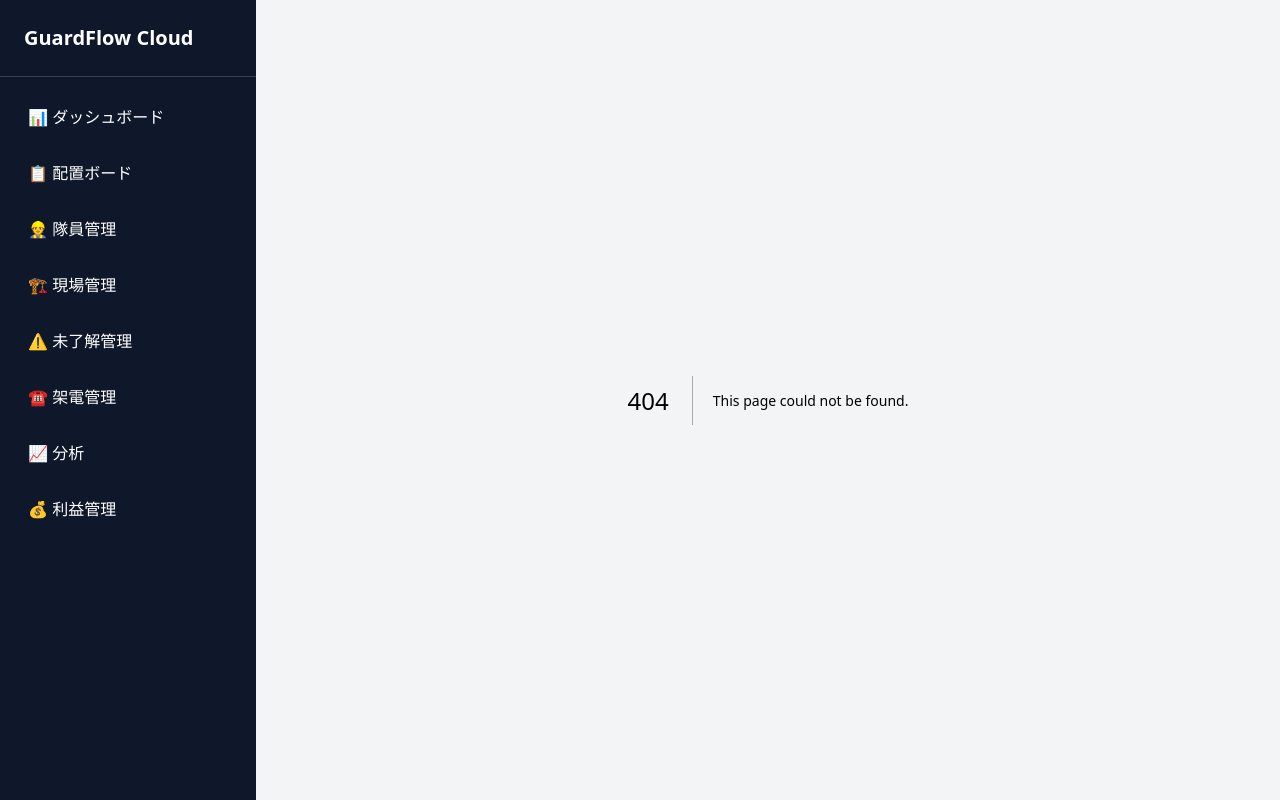
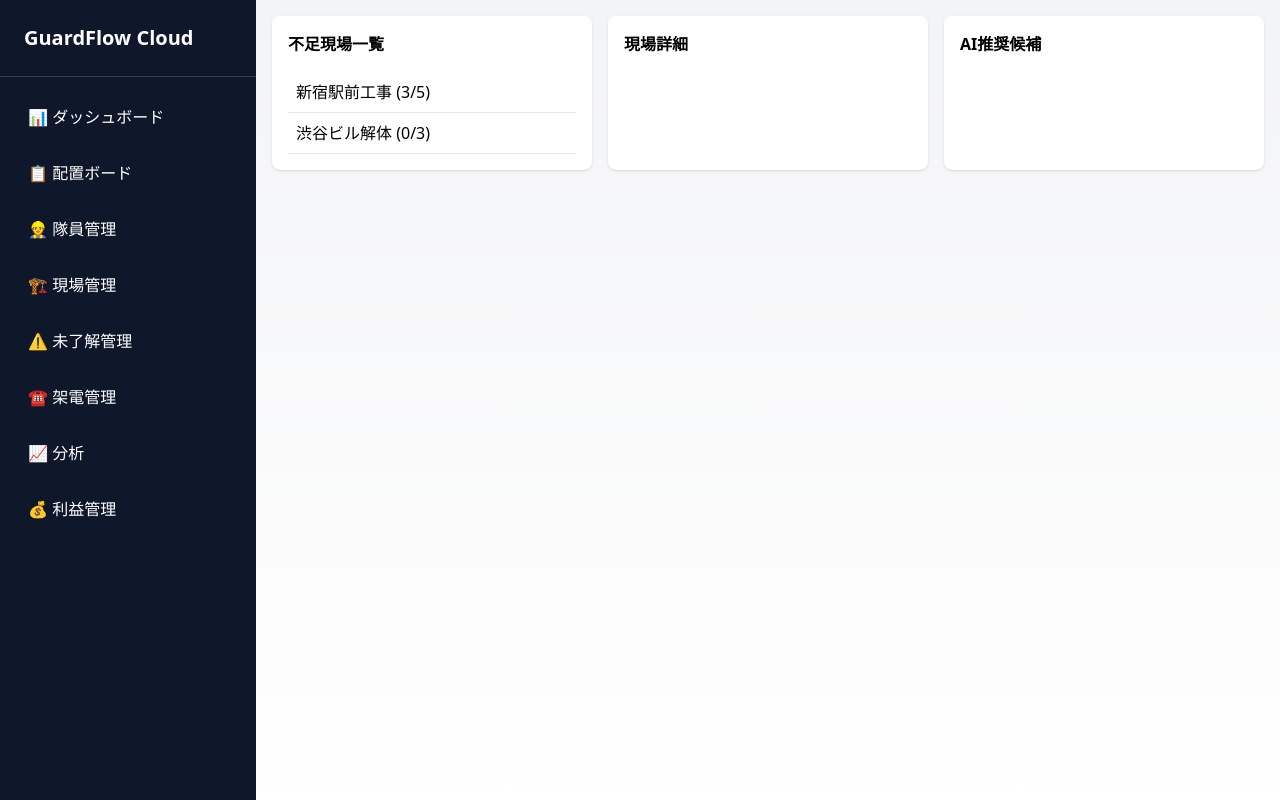
Before and after one commit to saekk0314-sudo/GuardFlow, a Next.js app: page /board in a window 1280 px wide. Before the commit this address had no page. Built offline with nearby package versions, Linux system fonts and the light colour scheme.

Commit message:
page.tsx を作成

```diff
--- /dev/null
+++ b/app/board/page.tsx
@@ -0,0 +1,35 @@
+'use client';
+import { useState } from 'react';
+
+export default function AssignmentBoard() {
+  const [sites] = useState([
+    { id: 1, name: '新宿駅前工事', required: 5, assigned: 3 },
+    { id: 2, name: '渋谷ビル解体', required: 3, assigned: 0 },
+  ]);
+
+  return (
+    <div className="grid grid-cols-1 md:grid-cols-3 gap-4 p-4">
+      {/* 左: 不足現場 */}
+      <div className="bg-white p-4 rounded-lg shadow">
+        <h2 className="font-bold mb-4">不足現場一覧</h2>
+        {sites.map(site => (
+          <div key={site.id} className="border-b p-2 hover:bg-gray-50 cursor-pointer">
+            {site.name} ({site.assigned}/{site.required})
+          </div>
+        ))}
+      </div>
+
+      {/* 中央: 現場詳細 */}
+      <div className="bg-white p-4 rounded-lg shadow">
+        <h2 className="font-bold mb-4">現場詳細</h2>
+        {/* 詳細情報レンダリング */}
+      </div>
+
+      {/* 右: AI候補 */}
+      <div className="bg-white p-4 rounded-lg shadow">
+        <h2 className="font-bold mb-4">AI推奨候補</h2>
+        {/* ランキング順に隊員表示 */}
+      </div>
+    </div>
+  );
+}
```
